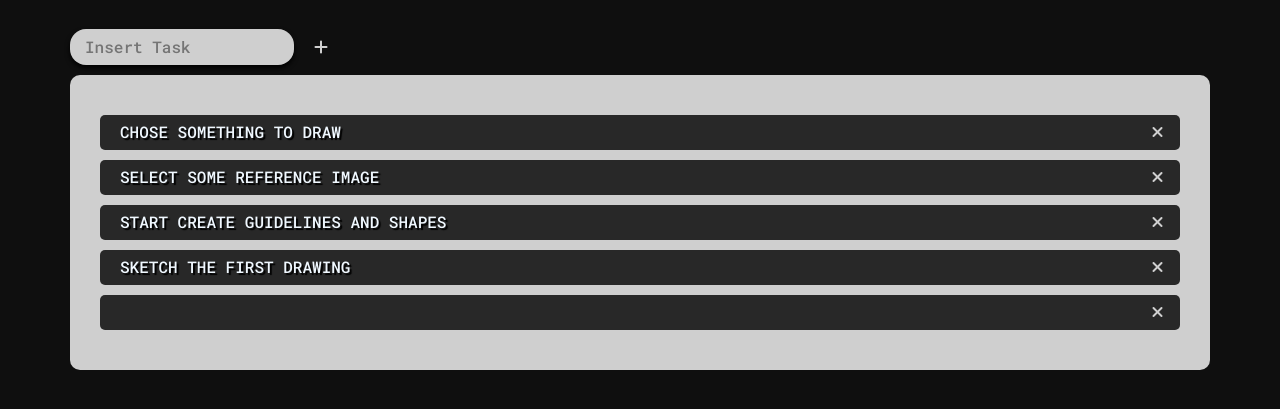
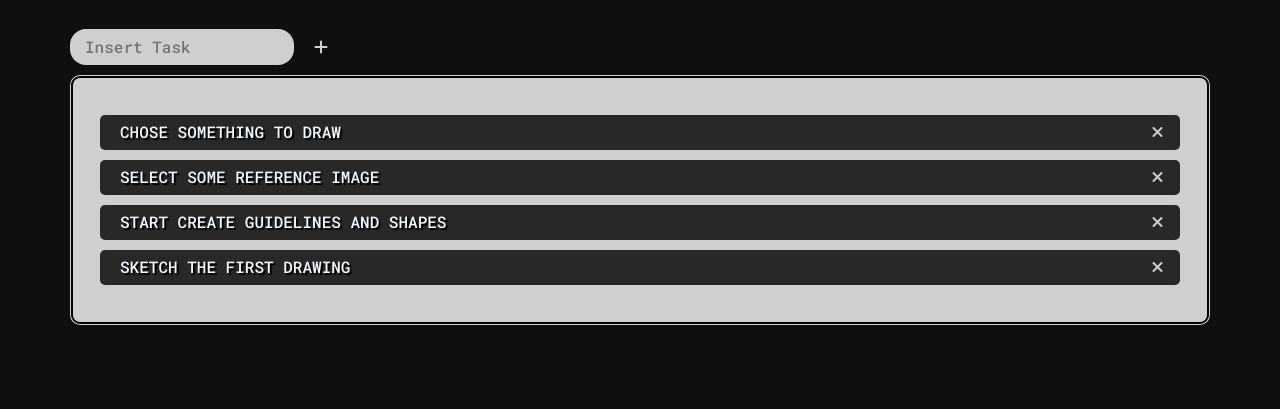
Before and after one commit to FrancescolaPiana/vue-todolist, a plain HTML site: page index.html in a window 1280 px wide. Both pictures are taken after a click on the button 321 px from the left and 161 px from the top of the page. Shown: the part 115-524 px from the top of the page. Drawn offline with nearby package versions, Linux system fonts and the light colour scheme.

Commit message:
final correct

```diff
--- a/css/style.css
+++ b/css/style.css
@@ -12,7 +12,7 @@ body{
     background-color: rgb(207, 207, 207);
     border-radius: 1rem;
     padding-left: 15px;
-    box-shadow: 0px 3px 5px rgb(0, 0, 0);
+    /* box-shadow: 0px 3px 5px rgb(0, 0, 0); */
     border: 0px;
 }
 
@@ -48,6 +48,9 @@ li{
     background-color: rgb(207, 207, 207);
     padding: 30px;
     border-radius: 10px;
+    /* outline offset settings */
+    outline: 2px solid rgb(0, 0, 0);
+    outline-offset: -3px;
 }
 
 img{
--- a/index.html
+++ b/index.html
@@ -29,7 +29,7 @@
         </div>
         <div id="input" class="row">
             <div class="col  d-flex gap-2 gx-0" >
-                <input v-model="newTodo" class="input d-inline-block " type="text" id="todoinput" name="todo" placeholder="Insert Task">
+                <input @keyup.enter="addTodo" v-model="newTodo" class="input d-inline-block " type="text" id="todoinput" name="todo" placeholder="Insert Task">
                 <button @click="addTodo" class="btn d-inline-block " type="submit"><i class="fa-solid fa-plus"></i></button>
             </div>
         </div>
@@ -37,9 +37,9 @@
         <div id="list" class="row">
             <div id="borderlists" class="col d-flex flex-column ">
                 <ul>
-                    <li v-for="(todo,index) in dProcess" :key="index" :class="dProcess[index].done === true ? 'd-none' : ''" class="list d-flex justify-content-between">
+                    <li v-for="(todo,index) in dProcess" :key="index" class="list d-flex justify-content-between">
                         <span class="text1">{{dProcess[index].text}}</span>
-                        <div @click="deleteTodo" class="btncc">
+                        <div @click="deleteTodo(index)" class="btncc">
                             <span class="cross"><i class="fa-solid fa-xmark"></i></span>
                         </div>
                     </li>
--- a/js/script.js
+++ b/js/script.js
@@ -26,11 +26,13 @@ const app = createApp({
     data(){
         return {
             dProcess,
+            newTodo:''
         }
     },
 
     methods: {
         addTodo(){
+            if (this.newTodo.length > 0 ) {
             let texn = this.newTodo
             let obj = Object();
             obj.text = texn;
@@ -40,16 +42,17 @@ const app = createApp({
             console.log(obj);
             console.log(dProcess);
             this.newTodo = ''
+            }
+            else{
+
+            }
+
         },
 
         deleteTodo(index){
             console.log(index);
-            // dProcess[index].done = true
-            // document.querySelector('.list').remove()
-
-            console.log(dProcess[2]);
-            dProcess[2].done = true
-            console.log(dProcess[2]);
+            this.dProcess.splice(index, 1)
+            console.log(dProcess);
         }
     },
 
```
